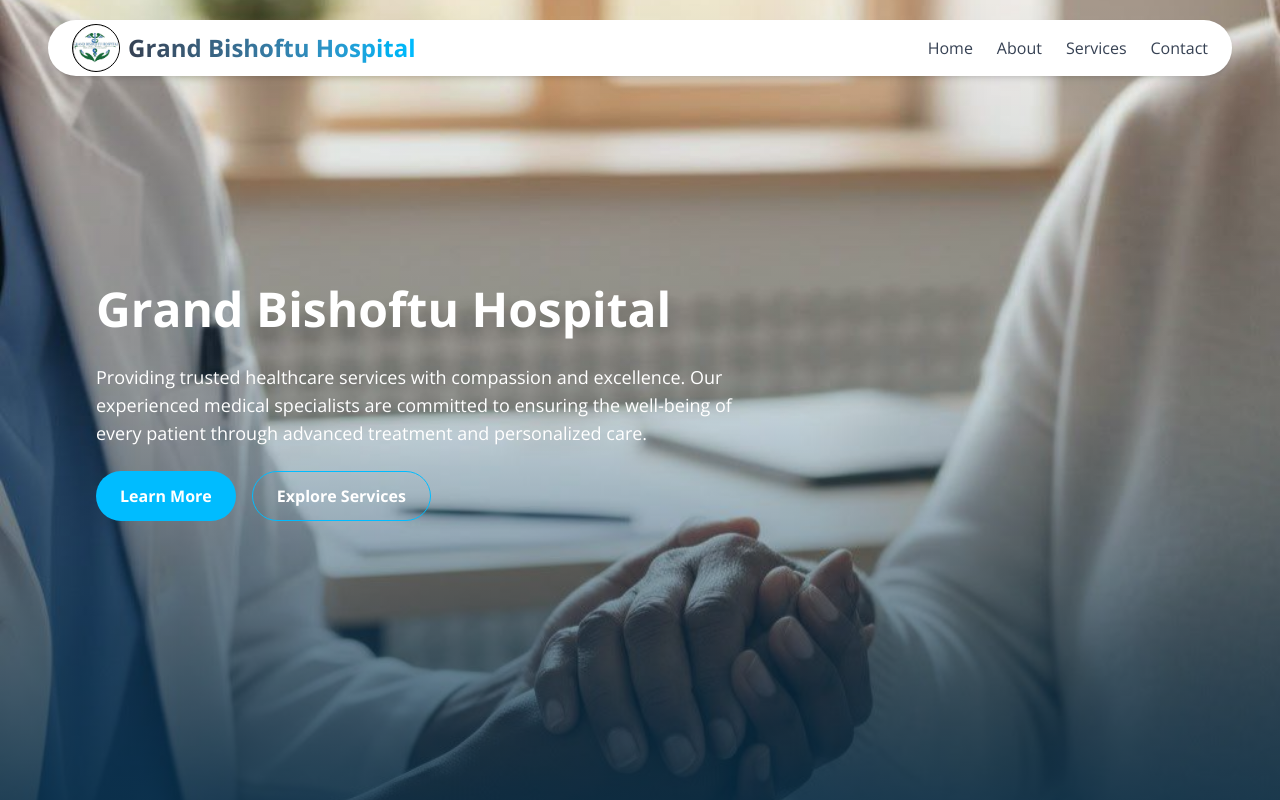
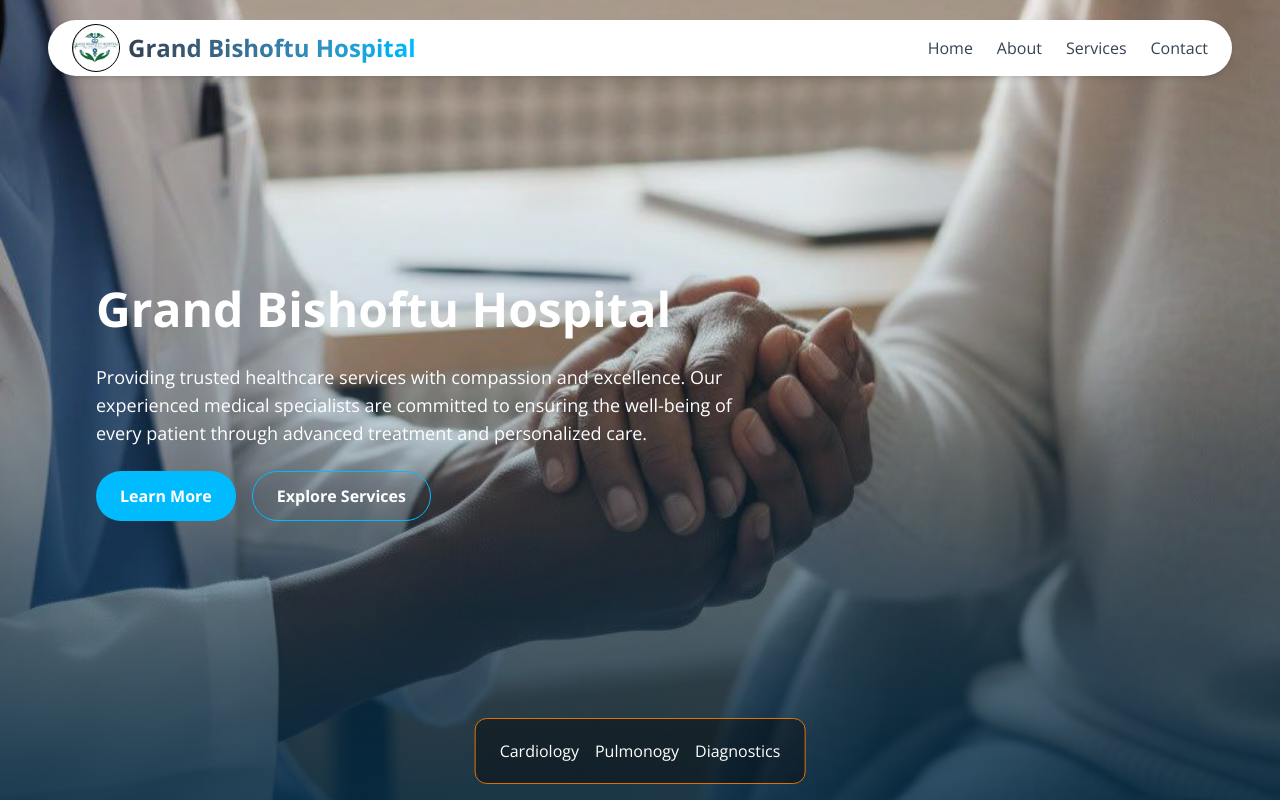
Before and after one commit to Tsedniya/Grand_Bishoftu_Hospital, a React (Vite) app in the folder myapp/: page / in a window 1280 px wide. Shown: the top 800 px of the page. Built offline with nearby package versions, Linux system fonts and the light colour scheme.

Commit message:
frontend:hero

```diff
--- a/myapp/src/components/Hero.jsx
+++ b/myapp/src/components/Hero.jsx
@@ -7,12 +7,12 @@
           className="relative w-full h-screen bg-cover bg-center bg-no-repeat bg-fixed"
           style={{
             backgroundImage: `url(${home})`,
-            backgroundPosition: "center 20%"   // tweak 10%-30% until the building looks perfect on phone
+            backgroundPosition: "center 85%"   // tweak 10%-30% until the building looks perfect on phone
           }}
     >
       <div className="absolute inset-0 bg-gradient-to-t from-sky-950/80 via-sky-900/20 to-transparent" />
 
-      {/* Content */}
+
       <div className="relative z-10 flex flex-col items-start justify-center h-full px-6 md:px-16 lg:px-24">
 
             <h1 className="text-3xl sm:text-4xl md:text-5xl font-bold text-white leading-tight">
@@ -23,20 +23,22 @@
               Providing trusted healthcare services with compassion and excellence. Our experienced medical specialists are committed to ensuring the well-being of every patient through advanced treatment and personalized care.
             </p>
 
-        <div className="mt-4 md:mt-6 flex flex-col sm:flex-row gap-3 sm:gap-4">
-          <button className="font-bold px-6 py-3 bg-sky-400 text-white rounded-full hover:bg-sky-700">
+            <div className="mt-4  md:mt-6 flex flex-col sm:flex-row gap-3 sm:gap-4">
+              <button className="font-bold px-6 py-3 hover:cursor-pointer bg-sky-400 text-white rounded-full hover:bg-sky-700">
                 Learn More
               </button>
-          <button className="font-bold px-6 py-3 border border-sky-400 text-white rounded-full hover:bg-sky-400">
+              <button className="font-bold px-6 py-3 hover:cursor-pointer  border border-sky-400 text-white rounded-full hover:bg-sky-400">
                 Explore Services
               </button>
             </div>
 
-        <div className="">
-          <p></p>
-          <p></p>
-          <p></p>
+            <div className=" absolute  bottom-4 left-1/2 -translate-x-1/2 flex flex-col sm:flex-row gap-4 border border-amber-600  py-5 px-6 bg-black/40 text-white rounded-xl">
+              <p>Cardiology</p>
+              <p>Pulmonogy</p>
+              <p>Diagnostics</p>
             </div>
+
+
       </div>
     </section>
   );
```
Lines whose indentation alone changed are shown as unchanged.
